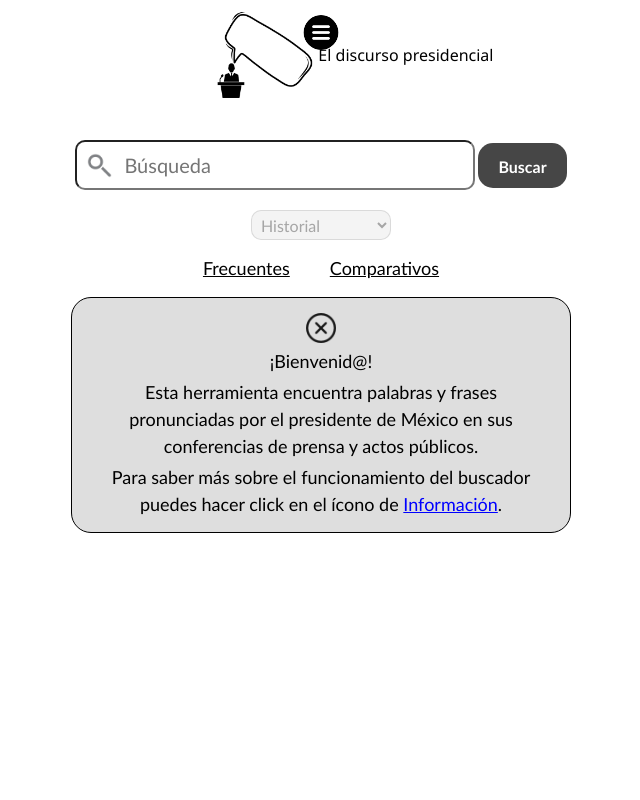
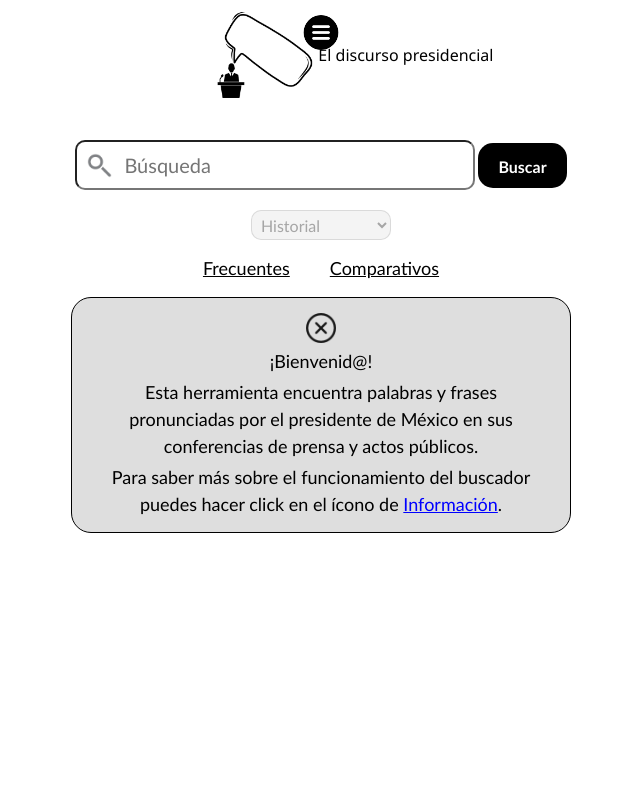
Before and after one commit to suastech/discursosamlo, a React (Create React App) app: page / in a window 1280 px wide. Shown: the top 800 px of the page, without its empty margins (319-959 px from the left). Built offline with nearby package versions, Linux system fonts and the light colour scheme.

Commit message:
servidor moificado

```diff
--- a/src/components/Finder.js
+++ b/src/components/Finder.js
@@ -2,7 +2,7 @@ import axios from 'axios';
 
 async function Finder(phrase) {
   try {
-    const response = await axios.get(`http://3.144.45.205/search?phrase=${phrase}`);
+    const response = await axios.get(`http://3.144.45.205:3000/search?phrase=${phrase}`);
     /*const response = await axios.get('https://discursosamlo.vercel.app/api/serverfinder', {
       params: {
         phrase: phrase
--- a/src/components/SearchField.js
+++ b/src/components/SearchField.js
@@ -174,7 +174,7 @@ return (
               title='Búsquedas temporalmente deshabilitadas. Puedes elegir un término de la lista de Frecuentes'
             />
             <button className='searchButton'
-                onClick={() => handleSearch(inputRef.current.value)} disabled={isLoading || isGraphs} style={isLoading? {marginLeft:"3px", cursor:"not-allowed"} : {marginLeft:"3px" }}>
+                onClick={() => handleSearch(inputRef.current.value)} disabled={isLoading} style={isLoading? {cursor:"not-allowed"} : {}}>
                 Buscar
             </button>
           </div>
@@ -189,6 +189,7 @@ return (
               <option key={propertyName} value={propertyName}>{`${propertyName} (${historial[propertyName].total})`}</option>
               ))}
           </select>
+
 
           <div>
            <div className='frecuent-graphs' style={{ display: 'inline-flex', paddingRight:'40px'}} onClick={() =>{if(!isLoading) {setIsFrecuent(true)}}}>Frecuentes</div>
--- a/src/style-sheets/SearchField.css
+++ b/src/style-sheets/SearchField.css
@@ -31,10 +31,11 @@
     font-size: 16px;
     font-weight: bold;
     color: #fff;
-    background-color: rgb(70, 70, 70);
+    background-color: rgb(0, 0, 0);
+    margin-left: 3px;
     border: none;
     border-radius: 15px;
-    cursor: not-allowed;
+    cursor: pointer;
     transition: background-color 0.3s ease; /* Transición de color de fondo suave */
     /*&:hover {
       background-color: rgb(48, 48, 48);
```
